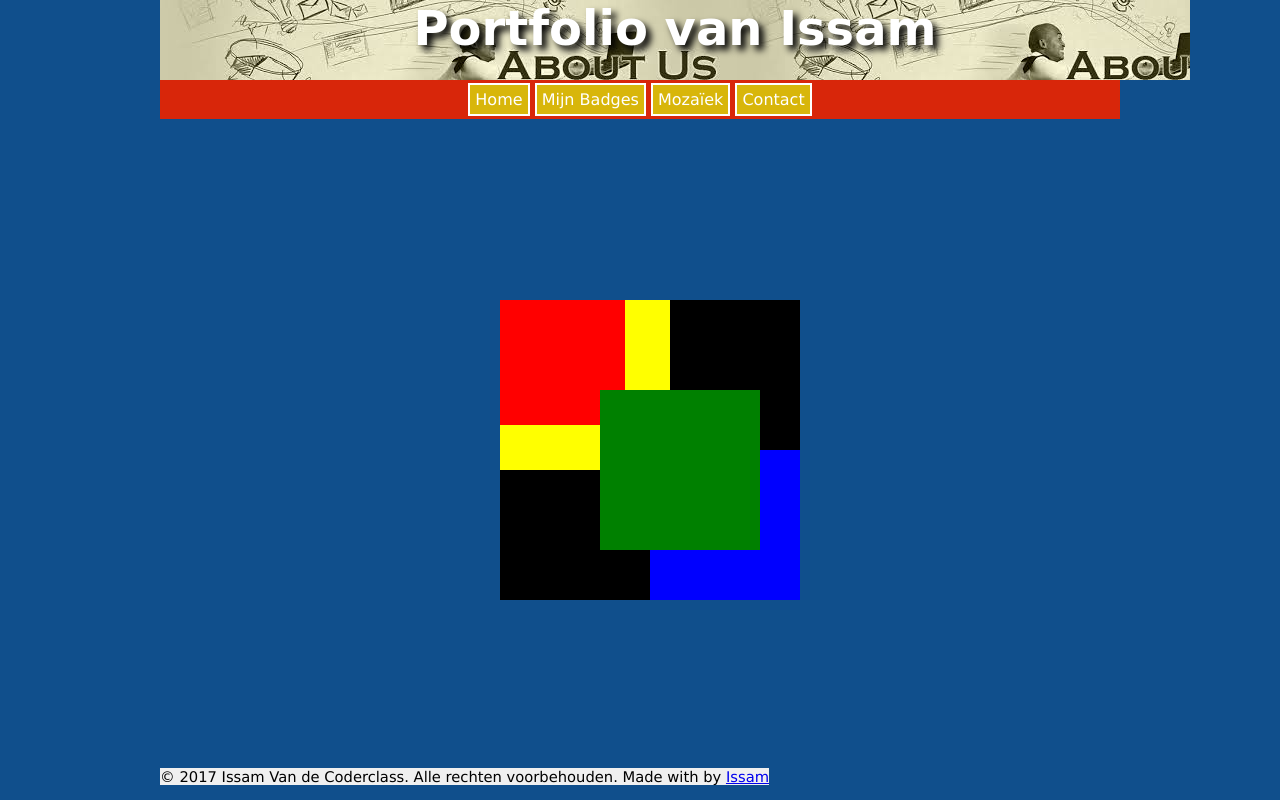
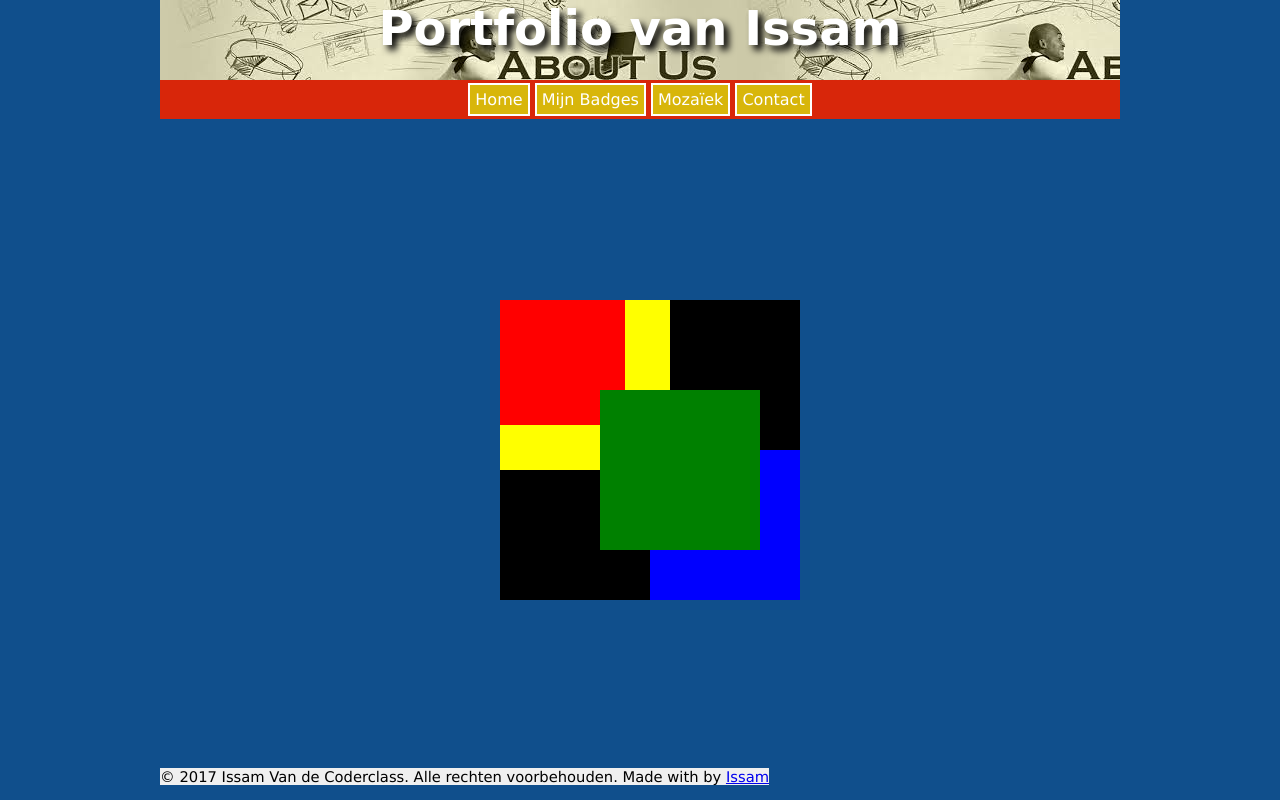
Before and after one commit to issamvandecoderclass/issamvandecoderclass.github.io, a plain HTML site: page mozaïek.html in a window 1280 px wide. Drawn offline with Linux system fonts and the light colour scheme.

Commit message:
Ook bij de mozaiek pagina de header op de goede lengte gezet

```diff
--- a/style/mozaïek.css
+++ b/style/mozaïek.css
@@ -5,7 +5,7 @@ body {
 
 header {
   background: grey url('../images/html_css.png') repeat;
-  width: 1030px;
+  width: 960px;
   height: 80px;
 }
 
```
